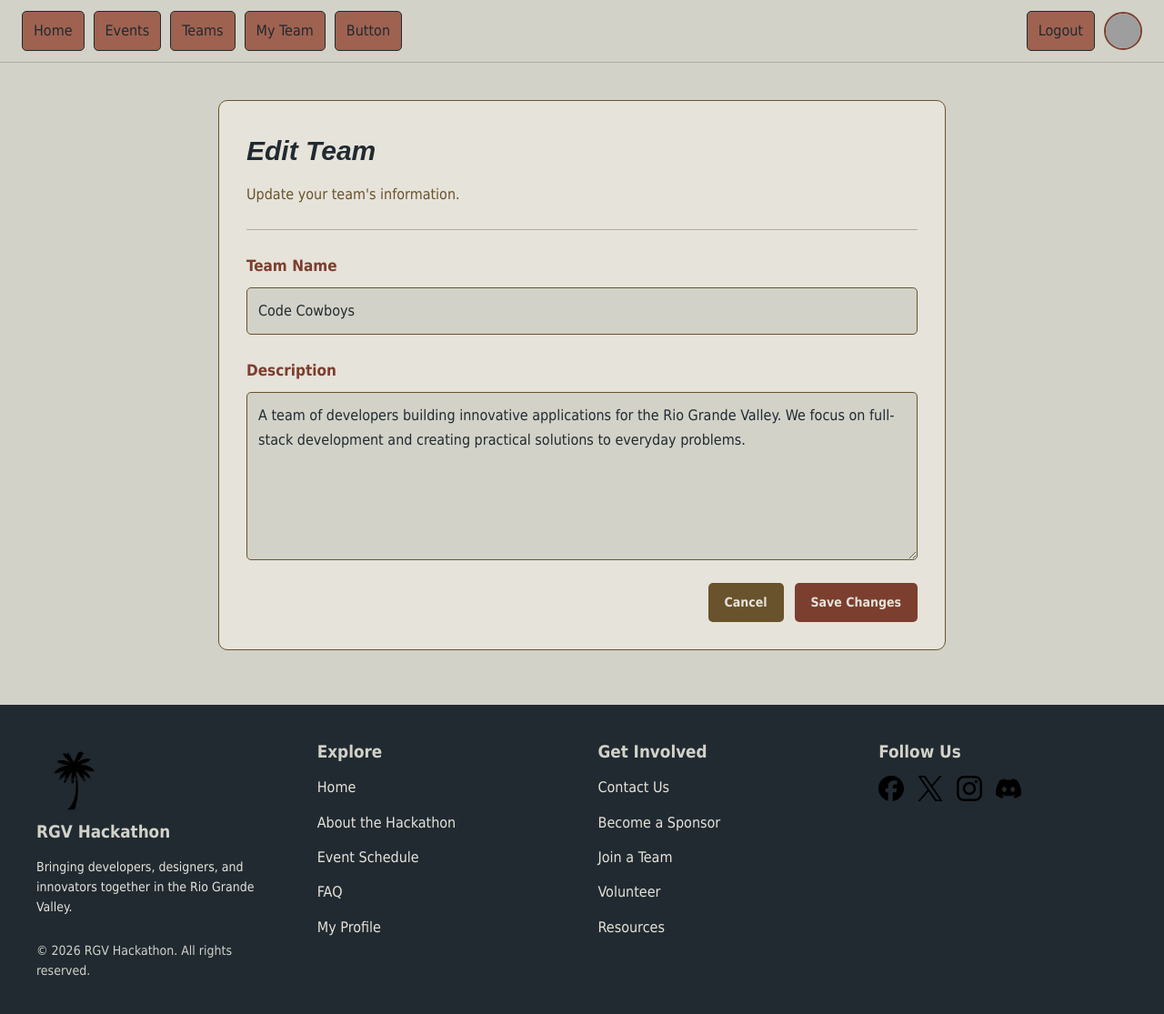
After one commit to HTML-Loaded/Hackathon-App, a Node server app: page /teams/1/edit in a window 1280 px wide. The commit adds this page. Shown: the whole page at 91% size. Run offline with Node 20, Linux system fonts and the light colour scheme; the visitor is signed in with stand-in values (Sample User, id 1); grey boxes are pictures that could not be loaded.

Commit message:
forgot to implement edit page and edit features

```diff
--- a/controllers/teamsController.js
+++ b/controllers/teamsController.js
@@ -1,4 +1,4 @@
-import { getTeams, findTeamById, getTeamMembers, getTeamApplicants, applyToTeam, approveApplicant} from "../services/teamsService.js"
+import { getTeams, findTeamById, getTeamMembers, getTeamApplicants, applyToTeam, approveApplicant, updateTeam} from "../services/teamsService.js"
 import { findUserById, updateUser } from "../services/userService.js"
 
 // Display all teams
@@ -124,3 +124,67 @@ export const approveApplication = async (req, res, next) => {
         next(error)
     }
 }
+
+export const getEditTeamPage = async (req, res, next) => {
+    try {
+        const teamId = Number(req.params.id)
+
+        if (!Number.isSafeInteger(teamId) || teamId < 1) {
+            return res.sendStatus(404)
+        }
+
+        const team = await findTeamById(teamId)
+
+        if (!team) {
+            return res.sendStatus(404)
+        }
+
+        if (!team.memberList.includes(req.session.userId)) {
+            return res.sendStatus(403)
+        }
+
+        res.render("editTeam", { team })
+    }
+    catch (error) {
+        next(error)
+    }
+}
+
+export const saveTeamChanges = async (req, res, next) => {
+    try {
+        const teamId = Number(req.params.id)
+
+        if (!Number.isSafeInteger(teamId) || teamId < 1) {
+            return res.sendStatus(404)
+        }
+
+        const team = await findTeamById(teamId)
+
+        if (!team) {
+            return res.sendStatus(404)
+        }
+
+        // Only members of this team can edit it
+        if (!team.memberList.includes(req.session.userId)) {
+            return res.sendStatus(403)
+        }
+
+        const teamName = req.body.teamName?.trim()
+        const description = req.body.description?.trim()
+
+        if (!teamName || !description ||
+            teamName.length > 100 || description.length > 2000) {
+            return res.status(400).send("Invalid team information")
+        }
+
+        await updateTeam(teamId, {
+            teamName,
+            description
+        })
+
+        res.redirect(`/teams/${teamId}`)
+    }
+    catch (error) {
+        next(error)
+    }
+}
--- a/data/teams.json
+++ b/data/teams.json
@@ -2,7 +2,7 @@
     {
         "id": 1,
         "teamName": "Code Cowboys",
-        "description": "A team of developers building innovative applications for the Rio Grande Valley. We focus on full-stack development and creating practical solutions to everyday problems.",
+        "description": "A team of developers building innovative applications for the Rio Grande Valley. We focus on full-stack development and creating practical solutions to everyday problems. a",
         "memberList": [
             1,
             2,
--- a/data/users.json
+++ b/data/users.json
@@ -5,7 +5,7 @@
         "profilePicture": "/images/default-profile.png",
         "name": "John Smith",
         "email": "john@example.com",
-        "password": "$2b$10$6qx2GWJDMLEoGX5mbwaeWeX/NXgOIPuYMlO4ZfUMXUbTARtVQlU0G",
+        "password": "$2b$10$MOewoWamuEGBFvF.3Hr63OURye/HERVr2Duz9ozmF93839fFluGKu",
         "roles": [
             "participant"
         ],
@@ -21,7 +21,7 @@
         "profilePicture": "/images/default-profile.png",
         "name": "Jane Doe",
         "email": "jane@example.com",
-        "password": "$2b$10$6qtiz/5nlrJc3Xr.x/s4cuFstUaa2K5v/aoi57L41yUjMLtJoLcCe",
+        "password": "$2b$10$RRqCvVKmpeX5SkoKr74iYeI0GHPEc2Tq5jB4YJh/LwdlonA9fD7hW",
         "roles": [
             "participant"
         ],
@@ -37,7 +37,7 @@
         "profilePicture": "https://media.tenor.com/QVXwXVq-1EYAAAAM/tole-tole-mei-mei.gif",
         "name": "Leo",
         "email": "leo@example.com",
-        "password": "$2b$10$R33Xz8VRYY3Kj5mYRiX9F.6.OZLJf38q5Abd3fpY99BAbjhLR9wyu",
+        "password": "$2b$10$jc0Kinw7cGDuzTHuSM2TseFfrTskvv9xrEjfsoCja.bABsp66nVwS",
         "roles": [
             "participant"
         ],
@@ -56,7 +56,7 @@
         "profilePicture": "https://media1.tenor.com/m/vdPXShwp4q4AAAAd/orospu-esek-e%C5%9F%C5%9F%C5%9Fekk.gif",
         "name": "Jorge",
         "email": "jorge@example.com",
-        "password": "$2b$10$j40Kuuv0YW8c9pFZXqEy8ef5HTiJUK/IB70AplOo8rQZpaRaBz4Sy",
+        "password": "$2b$10$KeUAOptCtfuebcZqq7IALuLDejZHjlu9/y4WnQKjfBTPXbh0L7iLy",
         "roles": [
             "participant"
         ],
@@ -75,7 +75,7 @@
         "profilePicture": "",
         "name": "Ivan",
         "email": "ivan@example.com",
-        "password": "$2b$10$9sL9sSQ5F9Zzc6ff1W4x9eSXwpLhEWrhqScF3.Vr8Rl81LWRKBNO2",
+        "password": "$2b$10$xnSqVKIjUPyonjKHNFDc6eK0fXaZWxRUCcMuUZAJYJTOPbuXG8t4e",
         "roles": [
             "participant"
         ],
@@ -90,7 +90,7 @@
         "profilePicture": "",
         "name": "May",
         "email": "may@example.com",
-        "password": "$2b$10$AWFw2iwyIK8aRe7DfGq2vehsOShzM6bijQf0uBRHDBooijmisCQDK",
+        "password": "$2b$10$RygZG/5xe71efcDjyjGW9uZEH7etmUO4lSUrUm4oTQrcNWXMI1QBe",
         "roles": [
             "participant"
         ],
@@ -106,7 +106,7 @@
         "profilePicture": "https://media.discordapp.net/attachments/746382654378737938/1570258797476450415/IMG_5392.png?ex=6af670f7&is=6af51f77&hm=5273aef692e4be42011dd53260016e5f01536b320d3a182c43a01db00b44b763&=&format=webp&quality=lossless",
         "name": "Dave",
         "email": "dave@example.com",
-        "password": "$2b$10$t8Ec9/aypfYWojahRhyYiOz19zkxIv89aA02Syn5DFO2Dk9MJGkWC",
+        "password": "$2b$10$Gp8oKAllSp8WdFHzzShDW.6OWnRVCYnthsG9jnkxsNwII96ZcDFQO",
         "roles": [
             "participant"
         ],
@@ -121,7 +121,7 @@
         "profilePicture": "",
         "name": "Divia",
         "email": "divia@example.com",
-        "password": "$2b$10$AqVBfr7vI2bp9cJD6R.LgubMrLhQrObv8KnYpJCp.SU.4HrcmL1im",
+        "password": "$2b$10$HSHF4GKzEt4MWECASobX1.6uv1HulpdvRJvsl.wqP1Dkwf.HvM3QG",
         "roles": [
             "participant"
         ],
--- a/public/css/team.css
+++ b/public/css/team.css
@@ -197,8 +197,61 @@
     opacity: 0.8;
 }
 
-@media (max-width: 600px) {
-    .team-applicant {
-        flex-wrap: wrap;
-    }
+
+/*** Edit Team Form ***/
+
+.team-edit-form {
+    display: flex;
+    flex-direction: column;
+    gap: 25px;
+    padding-top: 25px;
 }
+
+.team-form-field {
+    display: flex;
+    flex-direction: column;
+    gap: 10px;
+}
+
+.team-form-field label {
+    color: #7C3E2E;
+    font-size: 17px;
+    font-weight: bold;
+}
+
+.team-form-field input,
+.team-form-field textarea {
+    width: 100%;
+    padding: 12px;
+    border: 1px solid #69532C;
+    border-radius: 5px;
+    background: #D2D2C8;
+    color: #212A31;
+    font: inherit;
+    box-sizing: border-box;
+}
+
+.team-form-field textarea {
+    resize: vertical;
+    min-height: 140px;
+}
+
+.team-form-field input:focus,
+.team-form-field textarea:focus {
+    outline: 2px solid #7C3E2E;
+    outline-offset: 2px;
+}
+
+.team-edit-actions {
+    display: flex;
+    justify-content: flex-end;
+    gap: 12px;
+}
+
+.team-btn-secondary {
+    background: #69532C;
+}
+
+.team-btn-secondary:hover {
+    background: #212A31;
+}
--- a/routes/teamsRoutes.js
+++ b/routes/teamsRoutes.js
@@ -1,5 +1,5 @@
 import { Router } from "express"
-import { getTeamsPage, getTeamPage, submitApplication, approveApplication} from "../controllers/teamsController.js"
+import { getTeamsPage, getTeamPage, submitApplication, approveApplication, getEditTeamPage, saveTeamChanges} from "../controllers/teamsController.js"
 import { requireAuth } from "../middleware/authMiddleware.js"
 
 const router = Router()
@@ -14,4 +14,8 @@ router.post("/:id/apply", requireAuth, submitApplication)
 
 router.post("/:id/approve/:userId", requireAuth, approveApplication)
 
+router.route("/:id/edit")
+    .get(requireAuth, getEditTeamPage)
+    .post(requireAuth, saveTeamChanges)
+
 export default router
--- a/services/teamsService.js
+++ b/services/teamsService.js
@@ -77,3 +77,22 @@ export const getTeamApplicants = async (team) => {
         .map(id => users.find(user => user.id === id))
         .filter(Boolean)
 }
+
+export const updateTeam = async (teamId, updates) => {
+    const teams = await getTeams()
+
+    const teamIndex = teams.findIndex(team => team.id === teamId)
+
+    if (teamIndex === -1) {
+        return null
+    }
+
+    teams[teamIndex] = {
+        ...teams[teamIndex],
+        ...updates
+    }
+
+    await fs.writeFile(teamsPath, JSON.stringify(teams, null, 4))
+
+    return teams[teamIndex]
+}
--- /dev/null
+++ b/views/editTeam.ejs
@@ -0,0 +1,76 @@
+
+<!DOCTYPE html>
+<html lang="en">
+<head>
+    <meta charset="UTF-8">
+    <meta name="viewport" content="width=device-width, initial-scale=1.0">
+
+    <title>Edit Team | RGV Hackathon</title>
+
+    <link rel="stylesheet" href="/css/global.css">
+    <link rel="stylesheet" href="/css/partials.css">
+    <link rel="stylesheet" href="/css/team.css">
+</head>
+<body>
+    <%- include("./partials/navbar.ejs") %>
+
+    <main id="team-page">
+        <div class="team-panel">
+
+            <div class="team-header">
+                <div class="team-heading">
+                    <h1>Edit Team</h1>
+                    <p>Update your team's information.</p>
+                </div>
+            </div>
+
+            <form
+                action="/teams/<%= team.id %>/edit"
+                method="POST"
+                class="team-edit-form"
+            >
+                <div class="team-form-field">
+                    <label for="teamName">Team Name</label>
+
+                    <input
+                        type="text"
+                        id="teamName"
+                        name="teamName"
+                        value="<%= team.teamName %>"
+                        maxlength="100"
+                        required
+                    >
+                </div>
+
+                <div class="team-form-field">
+                    <label for="description">Description</label>
+
+                    <textarea
+                        id="description"
+                        name="description"
+                        rows="6"
+                        maxlength="2000"
+                        required
+                    ><%= team.description %></textarea>
+                </div>
+
+                <div class="team-edit-actions">
+                    <a
+                        href="/teams/<%= team.id %>"
+                        class="team-btn team-btn-secondary"
+                    >
+                        Cancel
+                    </a>
+
+                    <button type="submit" class="team-btn">
+                        Save Changes
+                    </button>
+                </div>
+            </form>
+
+        </div>
+    </main>
+
+    <%- include("./partials/footer.ejs") %>
+</body>
+</html>
--- a/views/partials/navbar.ejs
+++ b/views/partials/navbar.ejs
@@ -12,7 +12,13 @@
         <li><a href="/home">Home</a></li>
         <li><a href="">Events</a></li>
         <li><a href="/teams">Teams</a></li>
-        <li><a href="">Link 4</a></li>
+        <% if (currentUser && currentUser.teamId !== 0) { %>
+            <li>
+                <a href="/teams/<%= currentUser.teamId %>">
+                    My Team
+                </a>
+            </li>
+        <% } %>
         <li><a id="button">Button</a></li>
     </ul>
 
```
